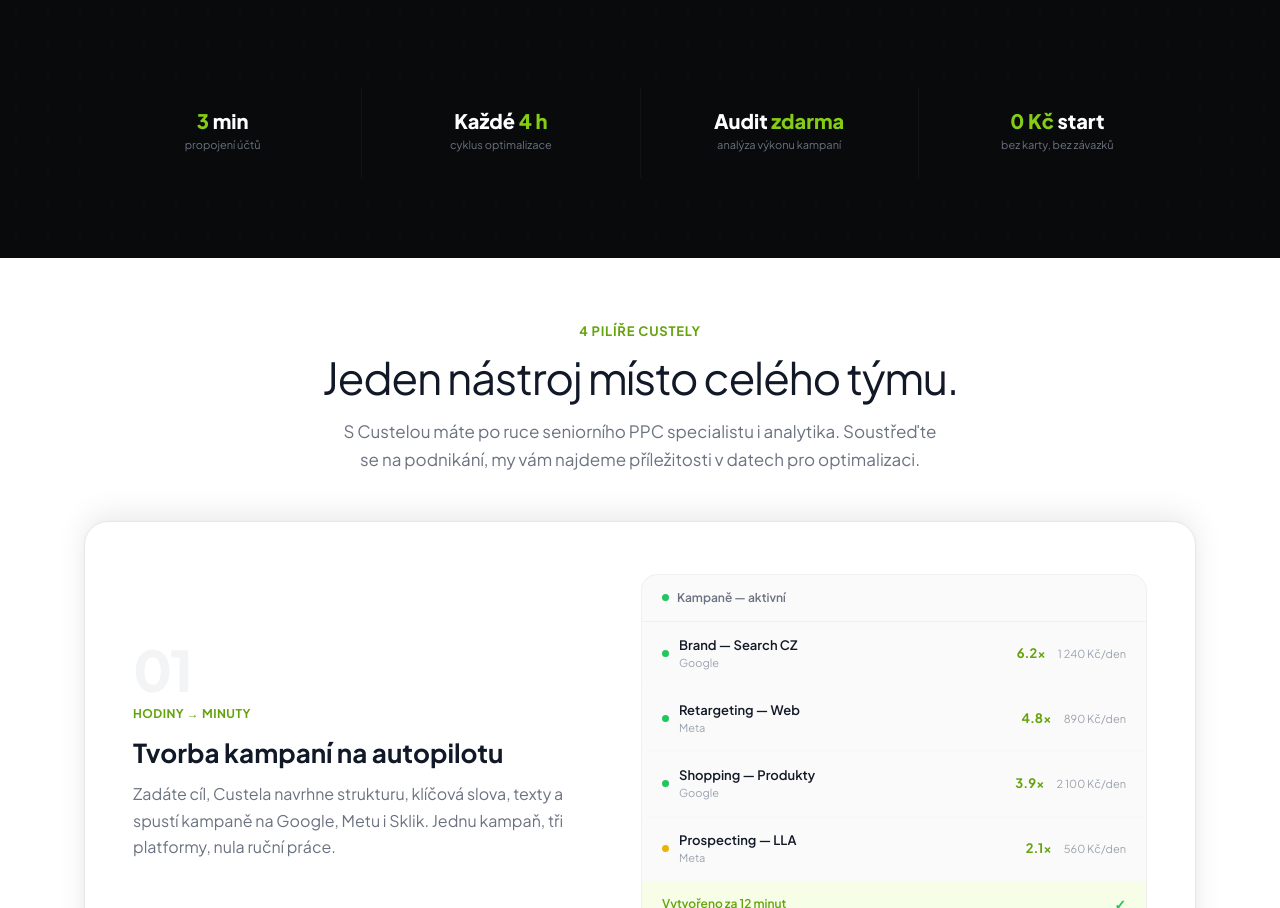
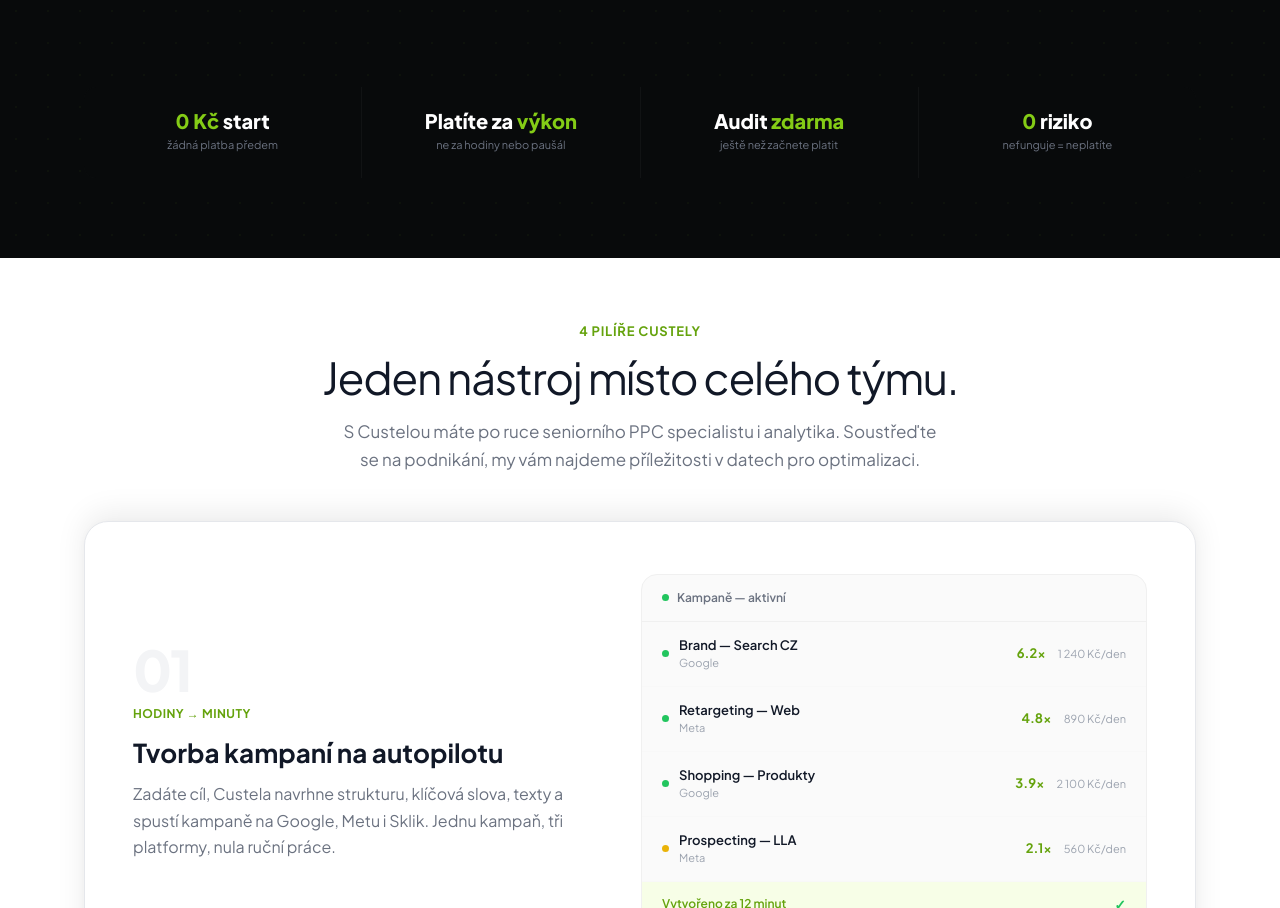
Before and after one commit to custela-cz/custela-landing, a Next.js app: page / in a window 1280 px wide. Shown: the part 3021-3929 px from the top of the page. Built offline with nearby package versions, Linux system fonts and the light colour scheme.

Commit message:
feat: update flow bottom strip — zero-risk, pay-for-performance messaging
Co-Authored-By: Claude Opus 4.6 (1M context) <noreply@anthropic.com>

```diff
--- a/components/sections/FlowSection.tsx
+++ b/components/sections/FlowSection.tsx
@@ -130,10 +130,10 @@ export default function FlowSection() {
         </div>
 
         <div className="flow-bottom reveal">
-          <div className="flow-bstat"><div className="v"><em>3</em> min</div><div className="l">propojení účtů</div></div>
-          <div className="flow-bstat"><div className="v">Každé <em>4 h</em></div><div className="l">cyklus optimalizace</div></div>
-          <div className="flow-bstat"><div className="v">Audit <em>zdarma</em></div><div className="l">analýza výkonu kampaní</div></div>
-          <div className="flow-bstat"><div className="v"><em>0 Kč</em> start</div><div className="l">bez karty, bez závazků</div></div>
+          <div className="flow-bstat"><div className="v"><em>0 Kč</em> start</div><div className="l">žádná platba předem</div></div>
+          <div className="flow-bstat"><div className="v">Platíte za <em>výkon</em></div><div className="l">ne za hodiny nebo paušál</div></div>
+          <div className="flow-bstat"><div className="v">Audit <em>zdarma</em></div><div className="l">ještě než začnete platit</div></div>
+          <div className="flow-bstat"><div className="v"><em>0</em> riziko</div><div className="l">nefunguje = neplatíte</div></div>
         </div>
       </div>
     </section>
```
